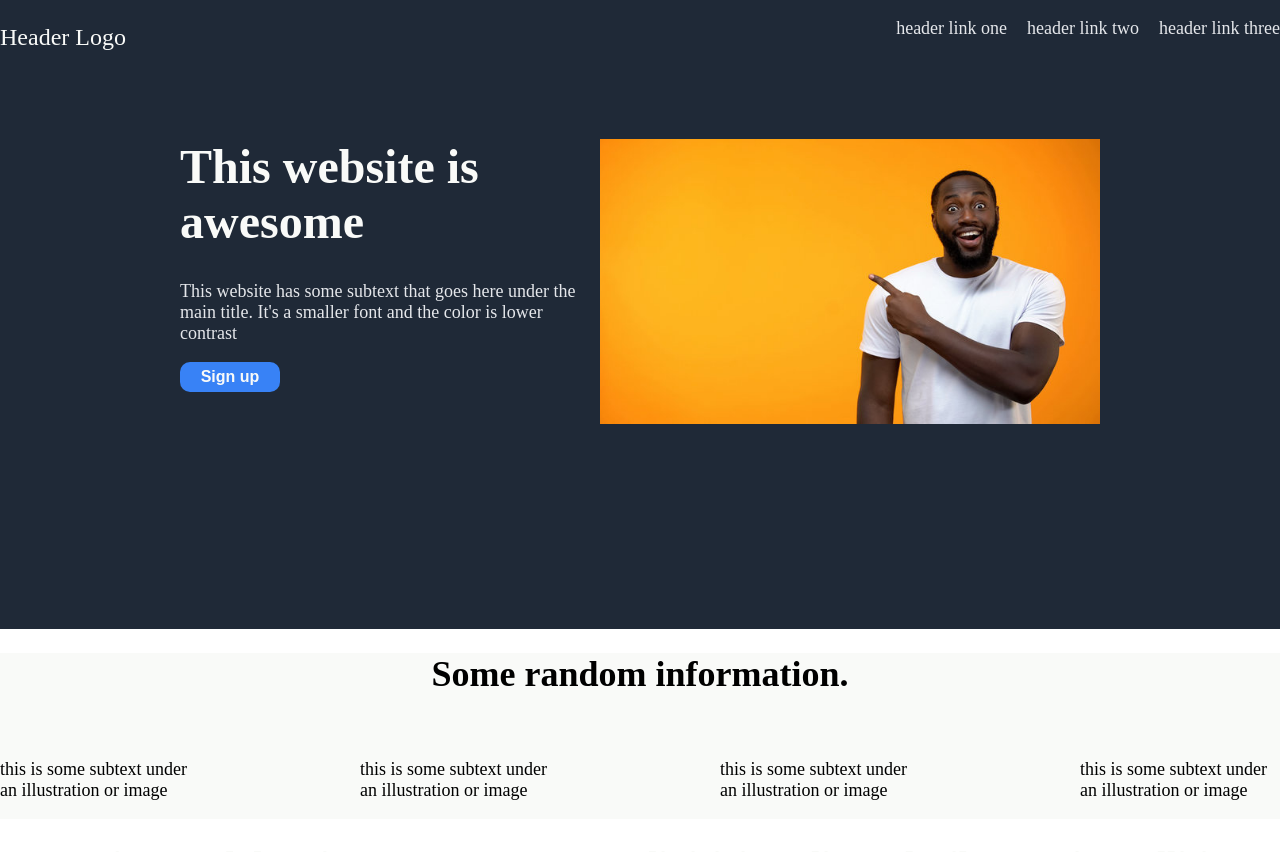
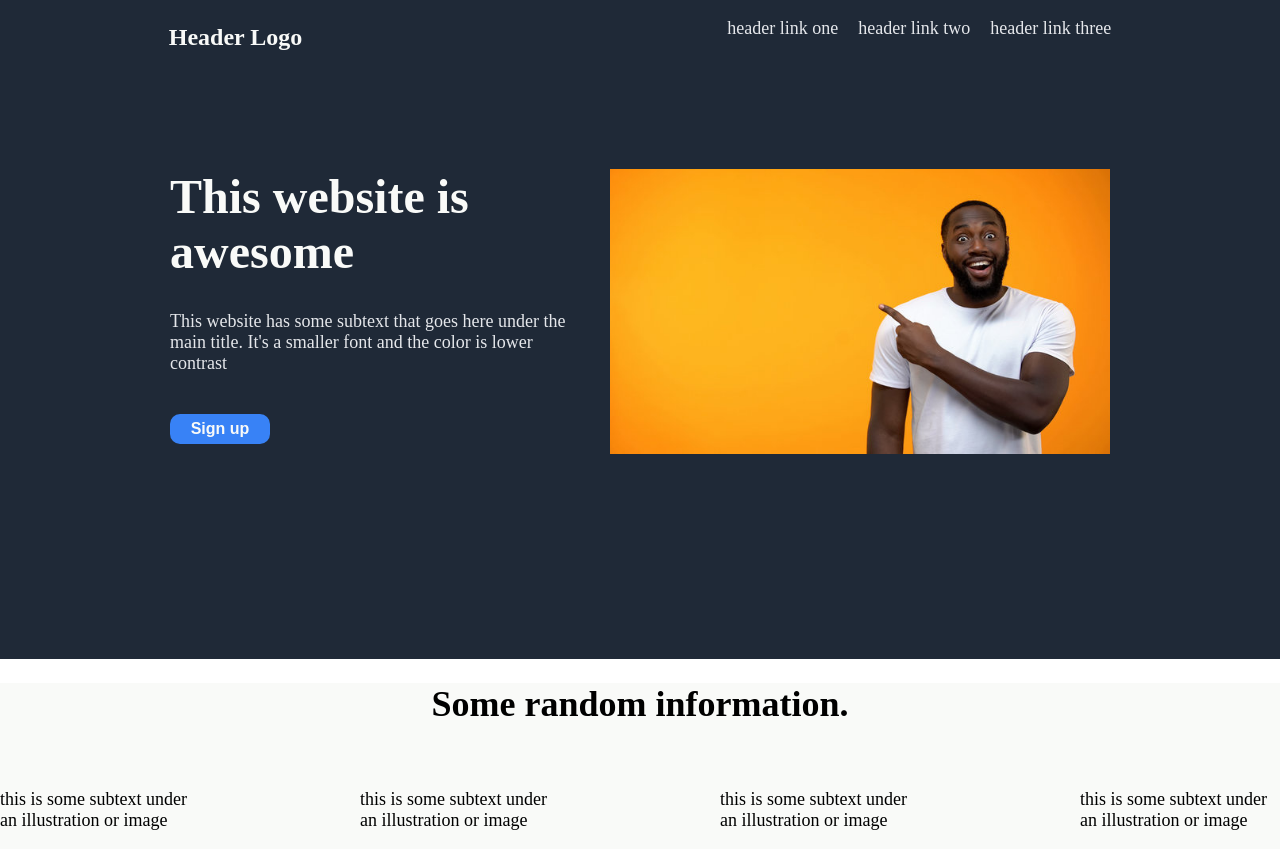
Before and after one commit to VolkswagenBeetle/odin-landing-page, a plain HTML site: page index.html in a window 1280 px wide. Shown: the top 852 px of the page. Drawn offline with Linux system fonts and the light colour scheme.

Commit message:
Center headers

```diff
--- a/style.css
+++ b/style.css
@@ -7,28 +7,26 @@ body{
 
 .space-between{
     display: flex;
-    justify-content: space-between;
-}
-
-.header{
-
+    justify-content: center;
+    gap:385px;
+    align-items: flex-start;
 }
 
 .headers{
     list-style: none;
     display: flex;
-    justify-content: flex-end;
+    justify-content: center;
     gap: 20px;
     font-size: 18px;
     color: #E5E7EB;
-    margin-bottom: 100px;
+    margin-bottom: 130px;
     align-items: flex-end;
-    flex-shrink: 0;
 }
 
 .logo{
     font-size: 24px;
     color: #F9FAF8;
+    font-weight: 900;
 }
 
 .top-content{
@@ -37,7 +35,7 @@ body{
     justify-content: center;
     align-items: flex-start;
     margin: 0;
-    gap: 20px;
+    gap: 40px;
 }
 
 .extend-background{
@@ -66,6 +64,7 @@ body{
     font-size: 18px;
     color: #E5E7EB;
     align-self: flex-end;
+    margin-bottom: 40px;
 }
 
 button{
```
